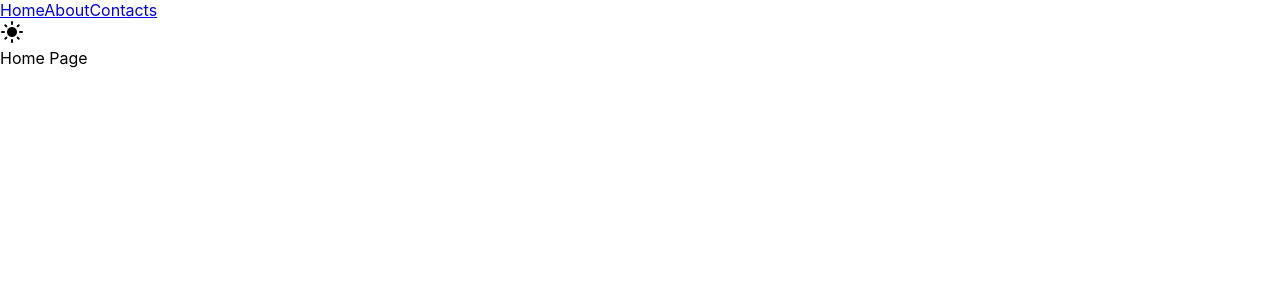
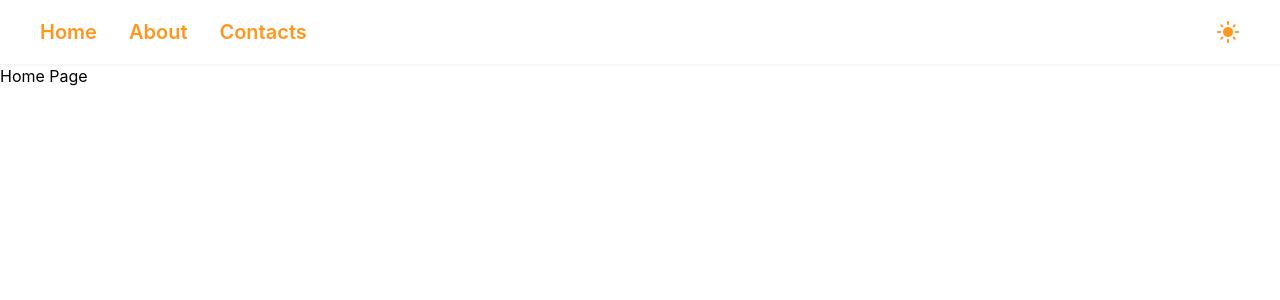
Before and after one commit to Alekseypavlov14/portfolio-site, a React (Create React App) app: page / in a window 1280 px wide. Shown: the top 300 px of the page. Built offline with nearby package versions, Linux system fonts and the light colour scheme.

Commit message:
style header and toggler

```diff
--- a/src/App.css
+++ b/src/App.css
@@ -8,6 +8,8 @@
   --dark-second: #04293A;
   --dark-medium: #064663;
   --dark-light: #ECB365;
+
+  --content-width: 1200px;
 }
 
 .App {
--- a/src/components/Header/Header.module.css
+++ b/src/components/Header/Header.module.css
@@ -0,0 +1,41 @@
+.Header {
+  width: 100%;
+  height: 64px;
+}
+
+.Header.light {
+  border-bottom: 2px solid var(--light-second);
+  background: var(--light-primary);
+}
+
+.Header.dark {
+  border-bottom: 2px solid var(--dark-second);
+  background: var(--dark-primary);
+}
+
+.HeaderContainer {
+  max-width: var(--content-width);
+  height: 100%;
+  margin: 0 auto;
+  display: flex;
+  justify-content: space-between;
+  align-items: center;
+}
+
+.Link {
+  text-decoration: none;
+  font-size: 20px;
+  font-weight: 600;
+}
+
+.Link:not(:last-child) {
+  margin-right: 32px;
+}
+
+.dark .Link {
+  color: var(--dark-light);
+}
+
+.light .Link {
+  color: var(--light-dark);
+}
--- a/src/components/Header/Header.tsx
+++ b/src/components/Header/Header.tsx
@@ -12,13 +12,15 @@ const Header: FC<HeaderProps> = (props) => {
   const theme = useSelector(themeSelector)
 
   return (
-    <div className={cn(styles.Header, theme)}>
-      <div className={styles.Links}>
-        <Link to='/'>Home</Link>
-        <Link to='/about'>About</Link>
-        <Link to='/contacts'>Contacts</Link>
+    <div className={cn(styles.Header, styles[theme])}>
+      <div className={styles.HeaderContainer}>
+        <div className={styles.Links}>
+          <Link className={styles.Link} to='/'>Home</Link>
+          <Link className={styles.Link} to='/about'>About</Link>
+          <Link className={styles.Link} to='/contacts'>Contacts</Link>
+        </div>
+        <ThemeToggler />
       </div>
-      <ThemeToggler />
     </div>
   )
 }
--- a/src/components/ThemeToggler/ThemeToggler.module.css
+++ b/src/components/ThemeToggler/ThemeToggler.module.css
@@ -0,0 +1,12 @@
+.ThemeToggler {
+  font-size: 32px;
+  user-select: none;
+}
+
+.ThemeToggler.light {
+  color: var(--light-dark);
+}
+
+.ThemeToggler.dark {
+  color: var(--dark-light);
+}
--- a/src/components/ThemeToggler/ThemeToggler.tsx
+++ b/src/components/ThemeToggler/ThemeToggler.tsx
@@ -1,19 +1,28 @@
 import { FC } from 'react'
-import { useSelector } from 'react-redux'
+import { useDispatch, useSelector } from 'react-redux'
 import { themeSelector } from '../../features/theme/themeSlice'
+import { light, dark} from './../../features/theme/themeSlice'
 import styles from './ThemeToggler.module.css'
+import cn from 'classnames'
 
 interface ThemeTogglerProps {}
 
 const ThemeToggler: FC<ThemeTogglerProps> = (props) => {
   const theme = useSelector(themeSelector)
+  const dispatch = useDispatch()
 
   const LIGHT_THEME_BUTTON_TEXT = 'light_mode'
   const DARK_THEME_BUTTON_TEXT = 'dark_mode'
 
   return (
-    <div className={styles.ThemeToggler}>
-      <div className="material-icons">
+    <div className={cn(styles.ThemeToggler, styles[theme])}>
+      <div
+        className="material-icons"
+        onClick={() => {
+          if (theme === 'light') return dispatch(dark())
+          if (theme === 'dark') return dispatch(light())
+        }}
+      >
           {theme === 'light'
           ? LIGHT_THEME_BUTTON_TEXT
           : DARK_THEME_BUTTON_TEXT}
```
